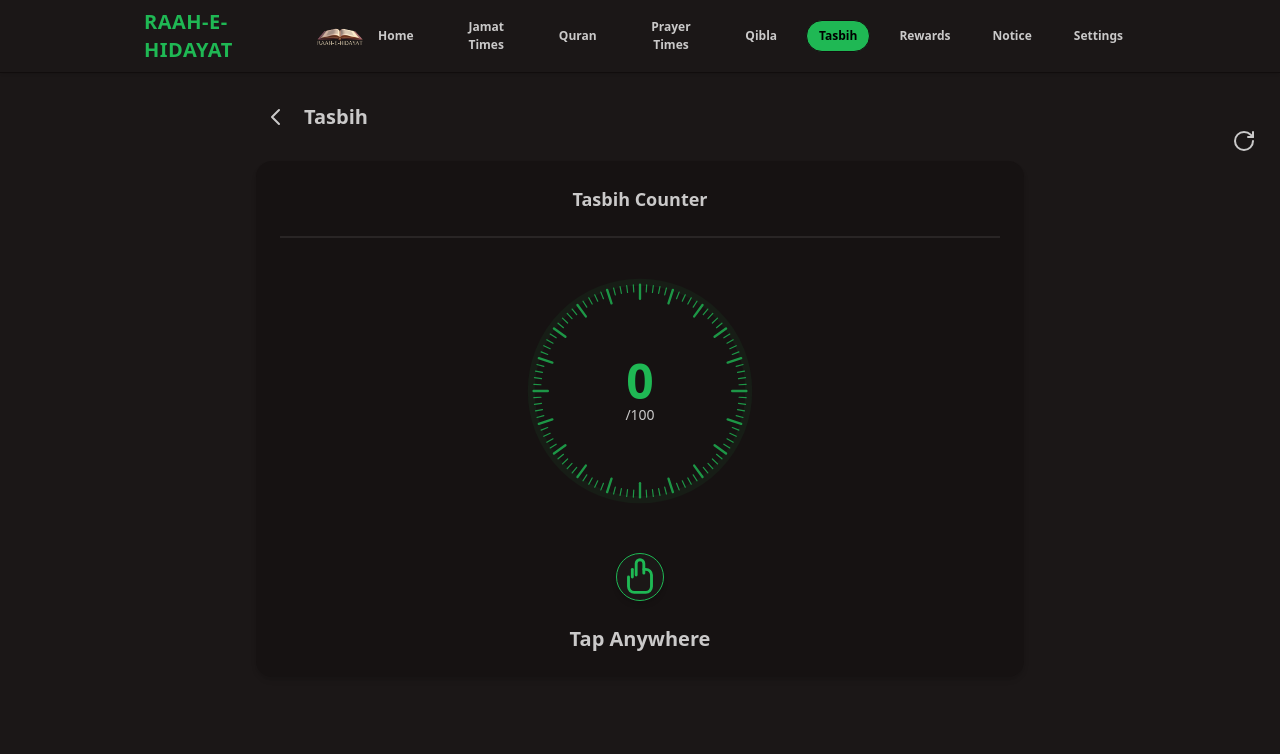
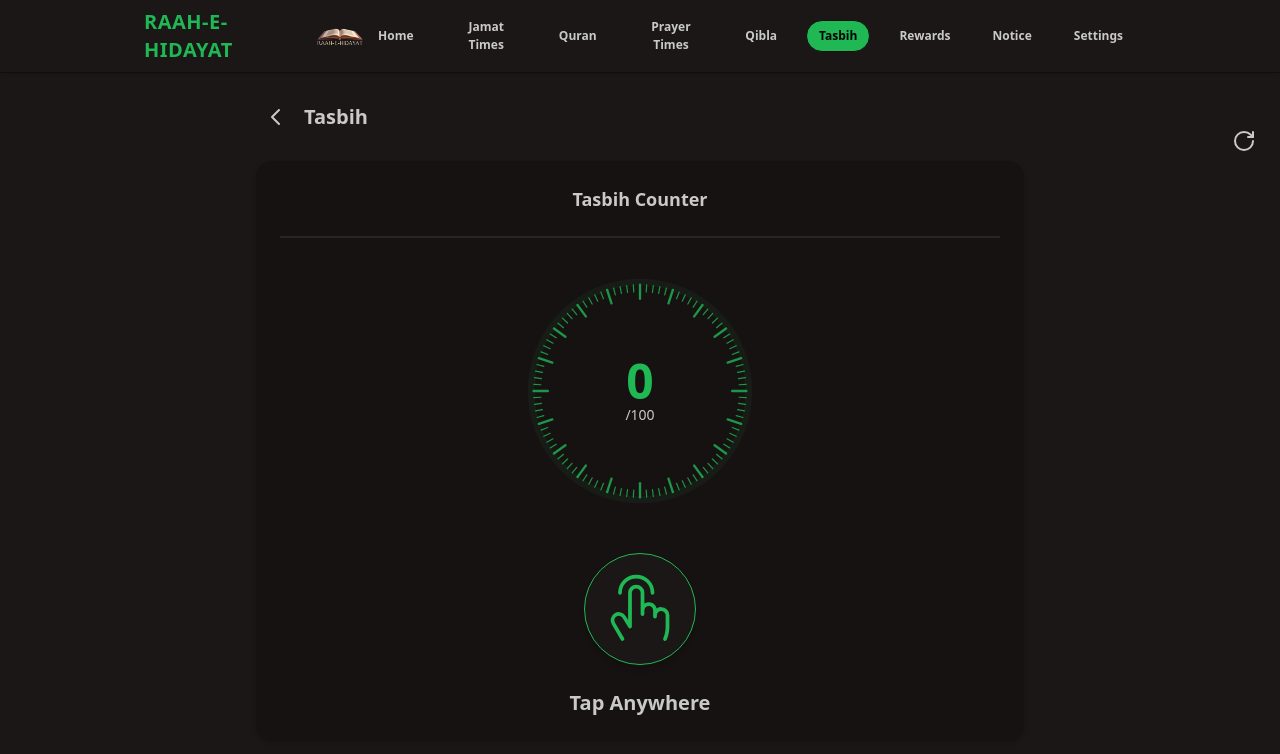
Before and after one commit to madni-coder/madni-prayer-prod, a Next.js app: page /tasbih in a window 1280 px wide. Shown: the top 754 px of the page. Built offline with nearby package versions, Linux system fonts and the light colour scheme.

Commit message:
tasbih upgraded

```diff
--- a/src/app/tasbih/page.js
+++ b/src/app/tasbih/page.js
@@ -1,6 +1,7 @@
 "use client";
 import React, { useState, useCallback } from "react";
 import { RotateCw } from "lucide-react";
+import { PiHandTapLight } from "react-icons/pi";
 
 export default function Tasbih() {
     const [count, setCount] = useState(0);
@@ -39,10 +40,8 @@ export default function Tasbih() {
 
     return (
         <section className="flex flex-col items-center min-h-screen px-4 py-6 bg-base-100 text-base-content">
-
             {/* Header */}
             <div className="w-full max-w-3xl flex items-center gap-2">
-
                 <button aria-label="Back" className="btn btn-ghost btn-square">
                     <svg
                         xmlns="http://www.w3.org/2000/svg"
@@ -61,7 +60,6 @@ export default function Tasbih() {
                 </button>
 
                 <h2 className="flex-1 text-xl font-bold">Tasbih</h2>
-
             </div>
             <button
                 aria-label="Reset"
@@ -88,15 +86,12 @@ export default function Tasbih() {
                     }
                 }}
                 aria-label="Tasbih tappable area"
-
             >
-
                 <div className="w-full text-center">
                     <p className="text-lg font-semibold">Tasbih Counter</p>
                     <div className="divider my-4" />
                 </div>
-{/* fixed top-right reset button */}
-
+                {/* fixed top-right reset button */}
 
                 {/* Circular ring with ticks */}
                 <div className="relative flex items-center justify-center mb-8">
@@ -136,36 +131,10 @@ export default function Tasbih() {
                             e.stopPropagation();
                             increment();
                         }}
-                        className="btn btn-circle btn-lg bg-base-100 border border-primary text-primary shadow-md hover:scale-105 transition-transform"
+                        className="btn btn-circle bg-base-100 border border-primary text-primary shadow-md hover:scale-105 transition-transform w-28 h-28 flex items-center justify-center"
                         aria-label="Increment Tasbih"
                     >
-                        {/* keep a simple hand icon */}
-                        <svg
-                            xmlns="http://www.w3.org/2000/svg"
-                            className="h-24 w-24"
-                            viewBox="0 0 24 24"
-                            fill="none"
-                            stroke="currentColor"
-                        >
-                            <path
-                                strokeLinecap="round"
-                                strokeLinejoin="round"
-                                strokeWidth="1.5"
-                                d="M14 10V5a2 2 0 10-4 0v6"
-                            />
-                            <path
-                                strokeLinecap="round"
-                                strokeLinejoin="round"
-                                strokeWidth="1.5"
-                                d="M6 12v5a3 3 0 003 3h6a3 3 0 003-3v-6a3 3 0 00-3-3h-1"
-                            />
-                            <path
-                                strokeLinecap="round"
-                                strokeLinejoin="round"
-                                strokeWidth="1.5"
-                                d="M8 12V8"
-                            />
-                        </svg>
+                        <PiHandTapLight className="h-20 w-20" />
                     </button>
 
                     <div className="text-xl font-bold">Tap Anywhere</div>
```
